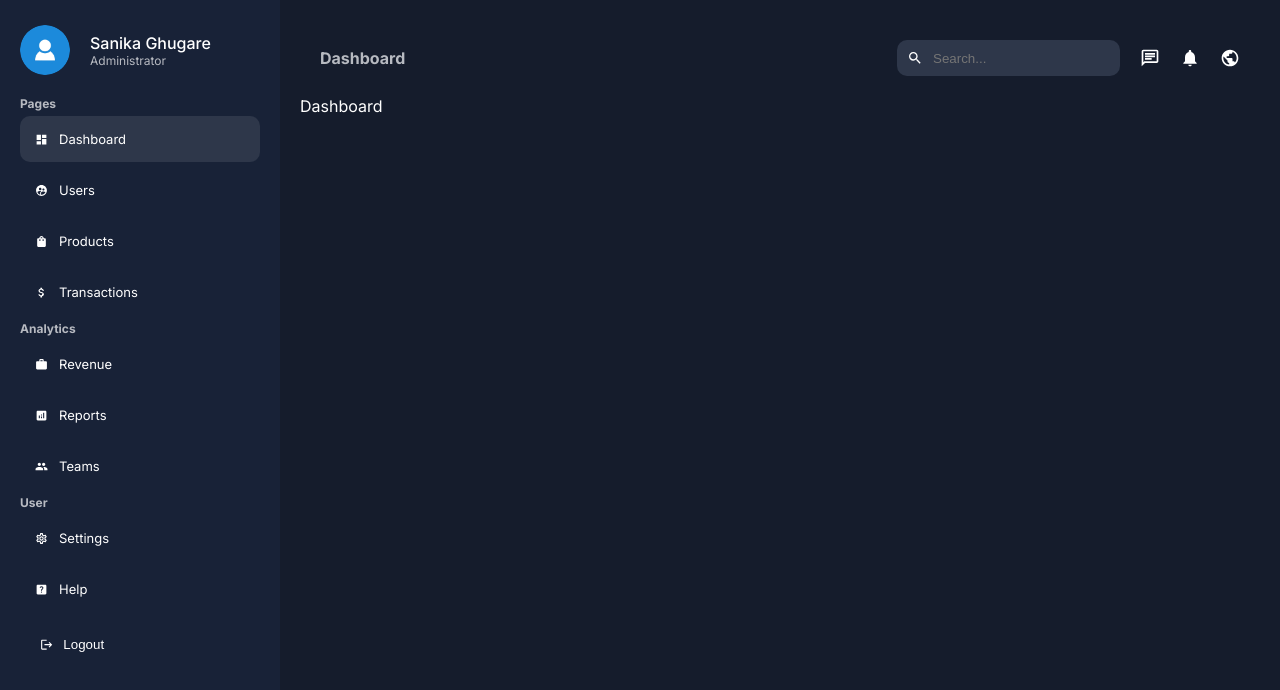
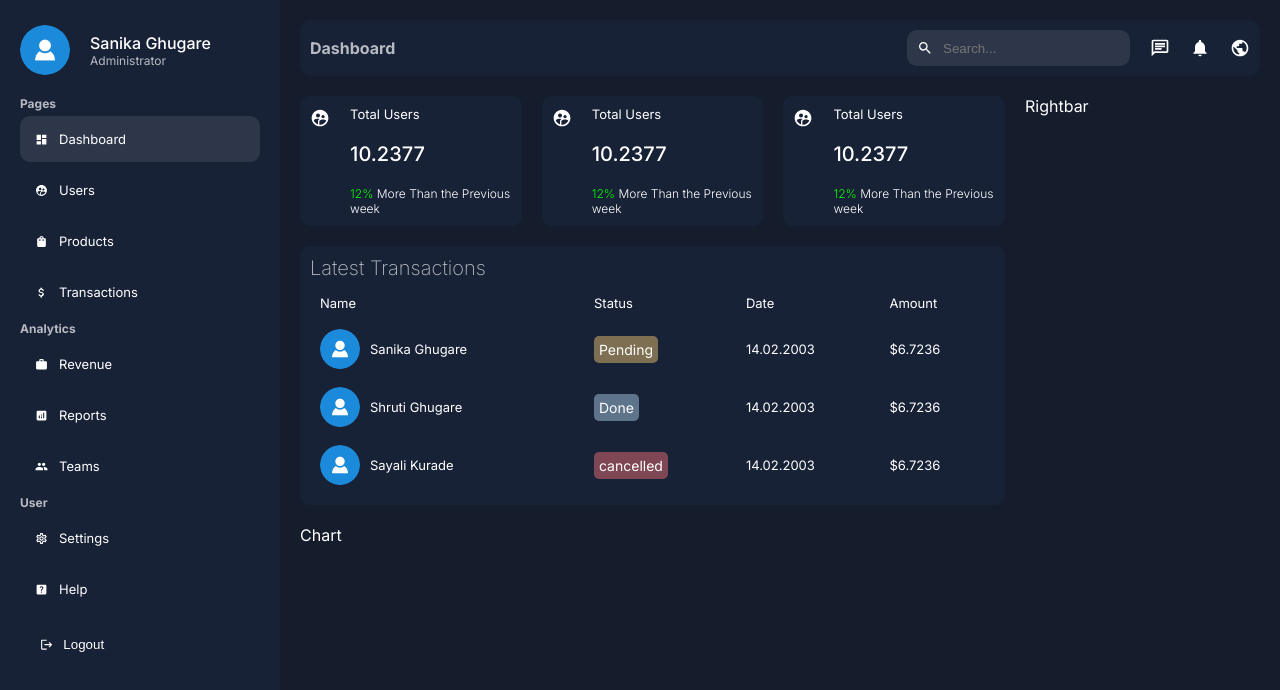
Before and after one commit to GhugareSanika/Admin_Dashboard, a Next.js app: page /dashboard in a window 1280 px wide. Shown: the top 690 px of the page. Built offline with nearby package versions, Linux system fonts and the light colour scheme.

Commit message:
Added cards and Transactions Table

```diff
--- a/app/dashboard/page.jsx
+++ b/app/dashboard/page.jsx
@@ -1,6 +1,26 @@
+import Card from "../ui/dashboard/card/card"
+import styles from "../ui/dashboard/dashboard.module.css"
+import Transactions from "../ui/dashboard/transactions/transactions"
+import Chart from "../ui/dashboard/chart/chart"
+import Rightbar from "../ui/dashboard/rightbar/rightbar"
+
 const Dashboard = ()=>{
     return (
-        <div>Dashboard</div>
+        <div className={styles.wrapper}>
+            <div className={styles.main}>
+                <div className={styles.cards}>
+                    <Card/>
+                    <Card/>
+                    <Card/>
+                </div>
+                <Transactions />
+                <Chart/>
+            </div>
+            <div className={styles.side}>
+                <Rightbar/>
+            </div>
+        </div>
+
     )
 }
 
--- a/app/ui/dashboard/card/card.jsx
+++ b/app/ui/dashboard/card/card.jsx
@@ -0,0 +1,19 @@
+import { MdSupervisedUserCircle } from 'react-icons/md';
+import styles from './card.module.css'
+
+const Card = () =>{
+    return (
+        <div className={styles.container}>
+            <MdSupervisedUserCircle size={24}/>
+            <div className={styles.texts}>
+                <span className={styles.title}>Total Users</span>
+                <span className={styles.number}>10.2377</span>
+                <span className={styles.detail}>
+                    <span className={styles.positive}>12% </span>More Than the Previous week
+                </span>
+            </div>
+        </div>
+    )
+}
+
+export default Card;
--- a/app/ui/dashboard/card/card.module.css
+++ b/app/ui/dashboard/card/card.module.css
@@ -0,0 +1,41 @@
+.container{
+    background-color: var(--bgSoft);
+    padding: 10px;
+    border-radius: 10px;
+    display: flex;
+    gap:20px;
+    cursor: pointer;
+    width: 100%;
+}
+
+.container:hover{
+    background-color: #2e374a;
+}
+
+.texts {
+    display: flex;
+    flex-direction: column;
+    gap: 20px;
+}
+
+.title{
+    font-size: small;
+}
+
+.number {
+    font-size: 20px;
+    font-weight: 500;
+}
+
+.detail {
+    font-size: 12px;
+    font-weight: 300;
+}
+
+.positive {
+    color: lime;
+}
+
+.negative {
+    color: red;
+}
--- /dev/null
+++ b/app/ui/dashboard/chart/chart.jsx
@@ -0,0 +1,9 @@
+import styles from './chart.module.css'
+
+const Chart = () =>{
+    return (
+        <div className={styles.container}>Chart</div>
+    )
+}
+
+export default Chart
--- a/app/ui/dashboard/dashboard.module.css
+++ b/app/ui/dashboard/dashboard.module.css
@@ -1,14 +1,36 @@
-.container{
+.container {
     display: flex;
 }
 
-.menu{
+.menu {
     flex:1;
     background-color: var(--bgSoft);
     padding: 20px;
 }
 
-.content{
+.content {
     flex:4;
     padding: 20px;
 }
+
+.wrapper {
+    display: flex;
+    gap:20px;
+    margin-top: 20px;
+}
+
+.main {
+    flex: 3;
+    display: flex;
+    flex-direction: column;
+    gap: 20px;
+}
+
+.cards {
+    display: flex;
+    gap: 20px;
+    justify-content: space-between;
+}
+.side {
+    flex:1;
+}
--- a/app/ui/dashboard/navbar/navbar.module.css
+++ b/app/ui/dashboard/navbar/navbar.module.css
@@ -1,7 +1,7 @@
 .container{
-    padding: 20px;
+    padding: 10px;
     border-radius: 10px;
-    background-color: var(---bgSoft);
+    background-color: var(--bgSoft);
     display: flex;
     align-items: center;
     justify-content: space-between;
--- /dev/null
+++ b/app/ui/dashboard/rightbar/rightbar.jsx
@@ -0,0 +1,9 @@
+import styles from './rightbar.module.css'
+
+const Rightbar = () =>{
+    return (
+        <div className={styles.container}>Rightbar</div>
+    )
+}
+
+export default Rightbar
--- /dev/null
+++ b/app/ui/dashboard/transactions/transactions.jsx
@@ -0,0 +1,84 @@
+import styles from './transactions.module.css'
+import Image from 'next/image'
+const Transactions = () =>{
+    return (
+        <div className={styles.container}>
+            <h2 className={styles.title}>Latest Transactions</h2>
+            <table className={styles.table}>
+                <thead>
+                    <tr>
+                        <td>Name</td>
+                        <td>Status</td>
+                        <td>Date</td>
+                        <td>Amount</td>
+                    </tr>
+                </thead>
+                <tbody>
+                    <tr>
+                        <td>
+                            <div className={styles.user}>
+                            <Image
+                                src="/avatar.png"
+                                alt=""
+                                width={40}
+                                height={40}
+                                className={styles.userImage}
+                            />
+                            Sanika Ghugare
+                            </div>
+                        </td>
+                        <td>
+                            <span className={`${styles.status} ${styles.pending}`}>
+                                Pending
+                            </span>
+                        </td>
+                        <td>14.02.2003</td>
+                        <td>$6.7236</td>
+                    </tr>
+                    <tr>
+                        <td>
+                            <div className={styles.user}>
+                            <Image
+                                src="/avatar.png"
+                                alt=""
+                                width={40}
+                                height={40}
+                                className={styles.userImage}
+                            />
+                            Shruti Ghugare
+                            </div>
+                        </td>
+                        <td>
+                            <span className={`${styles.status} ${styles.done}`}>
+                            Done
+                            </span>
+                        </td>
+                        <td>14.02.2003</td>
+                        <td>$6.7236</td>
+                    </tr>
+                    <tr>
+                        <td>
+                            <div className={styles.user}>
+                            <Image
+                                src="/avatar.png"
+                                alt=""
+                                width={40}
+                                height={40}
+                                className={styles.userImage}
+                            />
+                            Sayali Kurade
+                            </div>
+                        </td>
+                        <td>
+                            <span className={`${styles.status} ${styles.cancelled}`}>cancelled</span>
+                        </td>
+                        <td>14.02.2003</td>
+                        <td>$6.7236</td>
+                    </tr>
+                </tbody>
+            </table>
+        </div>
+    )
+}
+
+export default Transactions
--- /dev/null
+++ b/app/ui/dashboard/transactions/transactions.module.css
@@ -0,0 +1,51 @@
+.container{
+    background-color: var(--bgSoft);
+    padding: 10px;
+    border-radius: 10px;
+    font-size: 13px;
+}
+
+.title{
+    margin-bottom: 5px;
+    font-weight: 200;
+    color: var(--textSoft);
+    font-size: 20px;
+}
+
+.table{
+    width: 100%;
+}
+
+.table td{
+    padding: 8px;
+}
+
+.user{
+    display: flex;
+    gap: 10px;
+    align-items: center;
+}
+
+.userImage{
+    object-fit: cover;
+    border-radius: 50%;
+}
+
+.status {
+    border-radius: 5px;
+    padding: 5px;
+    font-size: 14px;
+    color: white;
+}
+
+.pending {
+    background-color: #f7cb7275;
+}
+
+.done {
+    background-color: #afd6ee75;
+}
+
+.cancelled {
+    background-color: #f7737375;
+}
--- a/package.json
+++ b/package.json
@@ -12,7 +12,8 @@
     "next": "14.2.4",
     "react": "^18",
     "react-dom": "^18",
-    "react-icons": "^4.11.0"
+    "react-icons": "^4.11.0",
+    "recharts": "^2.9.0"
   },
   "devDependencies": {
     "@types/node": "20.14.7",
```
Also changed, not shown: app/ui/dashboard/chart/chart.module.css (added), app/ui/dashboard/rightbar/rightbar.module.css (added), 1 other file (tests, documents, lock files or other folders).
